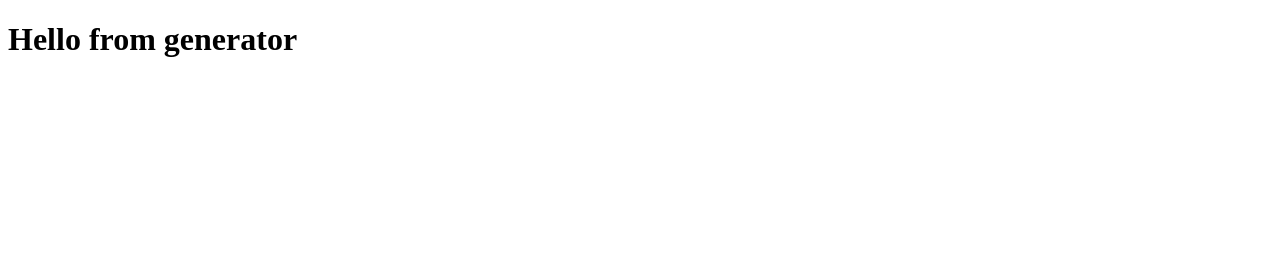
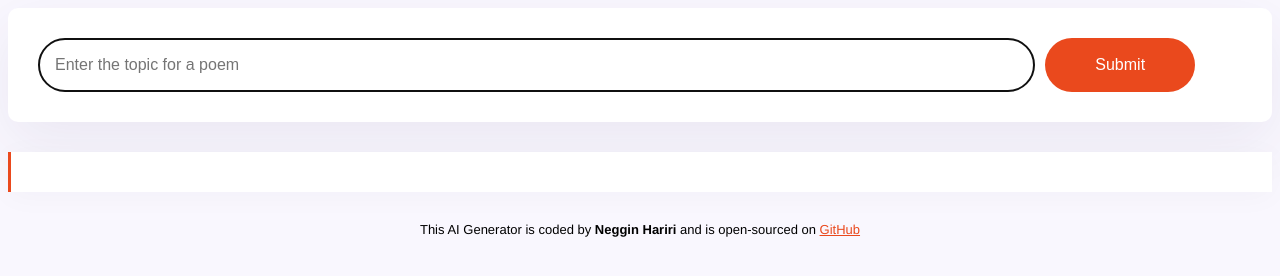
Before and after one commit to Neggin-h/AI-generator, a plain HTML site: page index.html in a window 1280 px wide. Drawn offline with nearby package versions, Linux system fonts and the light colour scheme.

Commit message:
Made the full html page and styling

```diff
--- a/index.html
+++ b/index.html
@@ -3,9 +3,35 @@
   <head>
     <meta charset="UTF-8" />
     <meta name="viewport" content="width=device-width, initial-scale=1.0" />
+    <script src="https://cdn.jsdelivr.net/npm/axios@1.1.2/dist/axios.min.js"></script>
+    <script src="https://unpkg.com/typewriter-effect@latest/dist/core.js"></script>
+    <link rel="stylesheet" href="src/style.css" />
     <title>AI Generator</title>
   </head>
   <body>
-    <h1>Hello from generator</h1>
+    <main>
+      <form id="poem-generator-form">
+        <input
+          type="text"
+          placeholder="Enter the topic for a poem"
+          autofocus
+          required
+          autocomplete="off"
+          class="instructions"
+        />
+        <input type="submit" class="submit-button" />
+      </form>
+      <div class="poem" id="poem"></div>
+    </main>
+
+    <footer>
+      This AI Generator is coded by <strong>Neggin Hariri</strong> and is
+      open-sourced on
+      <a href="https://github.com/Neggin-h/AI-generator.git" target="_blank">
+        GitHub</a
+      >
+    </footer>
+
+    <script src="src/AI.js"></script>
   </body>
 </html>
--- a/src/style.css
+++ b/src/style.css
@@ -0,0 +1,70 @@
+body {
+  background-color: #f9f7fe;
+  font-family: Helvetica, Arial, sans-serif;
+}
+
+a {
+  color: #ea491d;
+}
+
+.container {
+  margin: 120px auto;
+  max-width: 600px;
+}
+
+header {
+  margin-bottom: 30px;
+}
+
+h1 {
+  text-align: center;
+  font-weight: 800;
+  font-size: 36px;
+  line-height: 1.5;
+  color: #0f115e;
+}
+
+form {
+  padding: 30px;
+  background-color: white;
+  box-shadow: 0px 20px 60px rgba(65, 50, 100, 0.08);
+  border-radius: 10px;
+  display: flex;
+  margin-bottom: 30px;
+}
+
+.instructions {
+  padding: 16px;
+  border: 1px solid rgba(39, 33, 66, 0.5);
+  width: 80%;
+  font-size: 16px;
+  border-radius: 50px;
+  line-height: 20px;
+  color: #272044;
+}
+
+.submit-button {
+  margin-left: 10px;
+  background: #ea491d;
+  color: white;
+  border: none;
+  width: 150px;
+  font-size: 16px;
+  border-radius: 50px;
+  padding: 14px 24px;
+}
+
+.poem {
+  font-size: 16px;
+  background-color: white;
+  padding: 20px;
+  line-height: 2;
+  border-left: 3px solid #ea491d;
+  box-shadow: 0px 4px 30px 0px rgba(39, 33, 66, 0.03);
+}
+
+footer {
+  text-align: center;
+  font-size: 13px;
+  margin-top: 30px;
+}
```
